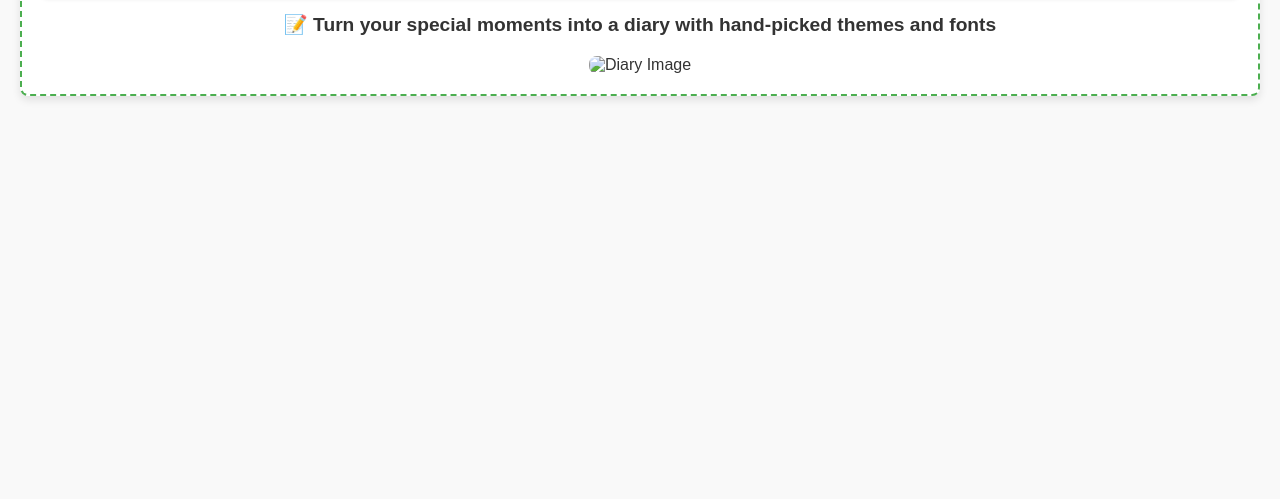
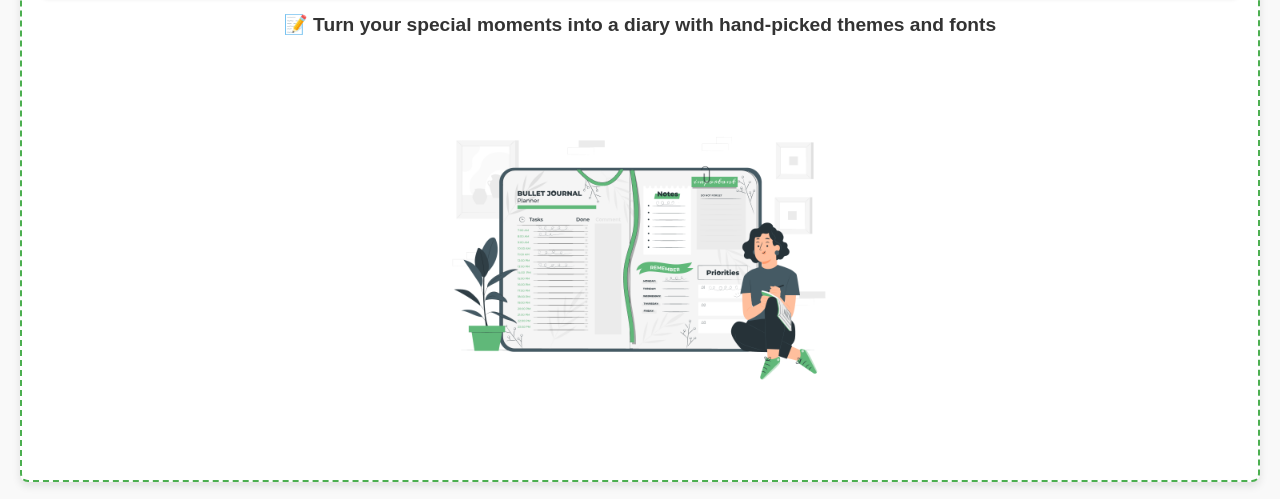
Before and after one commit to BunthongDev/Rebuild-Diary-WebApplication, a plain HTML site: page index.html in a window 1280 px wide. Shown: the part 358-857 px from the top of the page. Before the commit the page ends 800 px from the top, so only its background shows below. Drawn offline with Linux system fonts and the light colour scheme.

Commit message:
Update index.html

```diff
--- a/index.html
+++ b/index.html
@@ -35,7 +35,7 @@
     <div id="greeting"></div>
     <div id="greeting">Welcome Back to Your Diary</div>
         <h2>📝 Turn your special moments into a diary with hand-picked themes and fonts</h2>
-        <img src="../3rdMissionDiary/assets/images/diary-web-img.png" alt="Diary Image">
+        <img src="../Rebuild-Diary-WebApplication/assets/images/diary-web-img.png" alt="Diary Image">
     </section>
 
 
```
